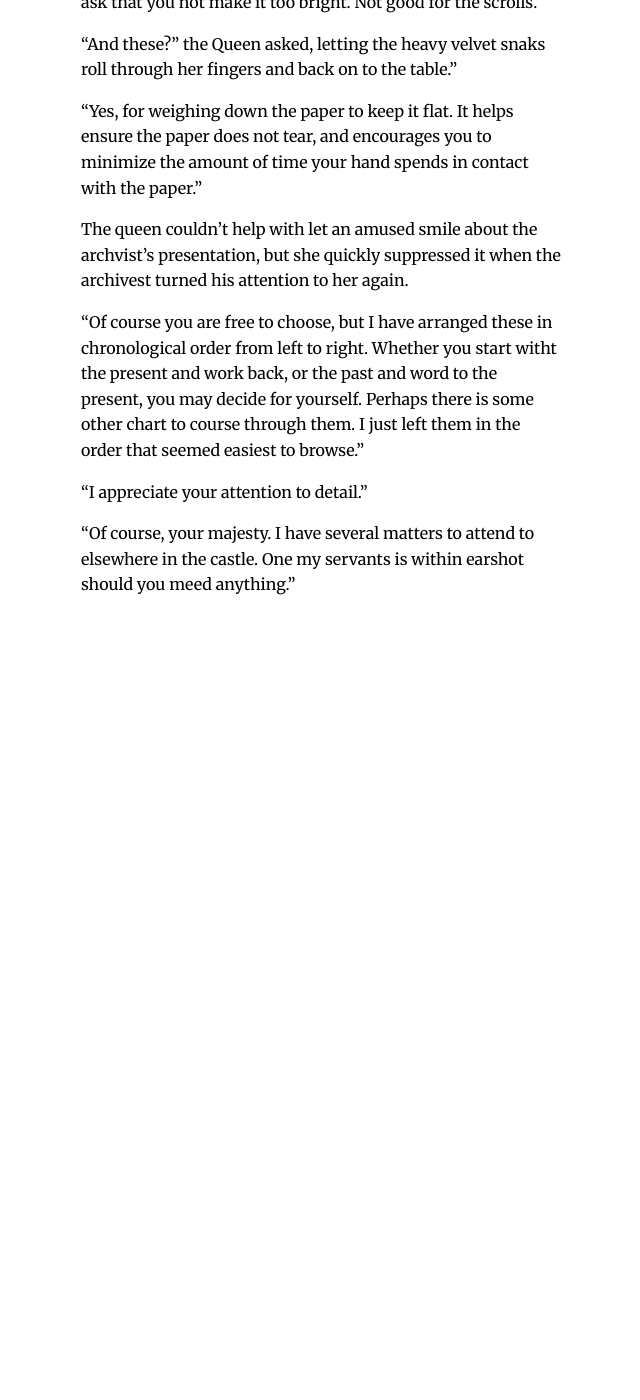
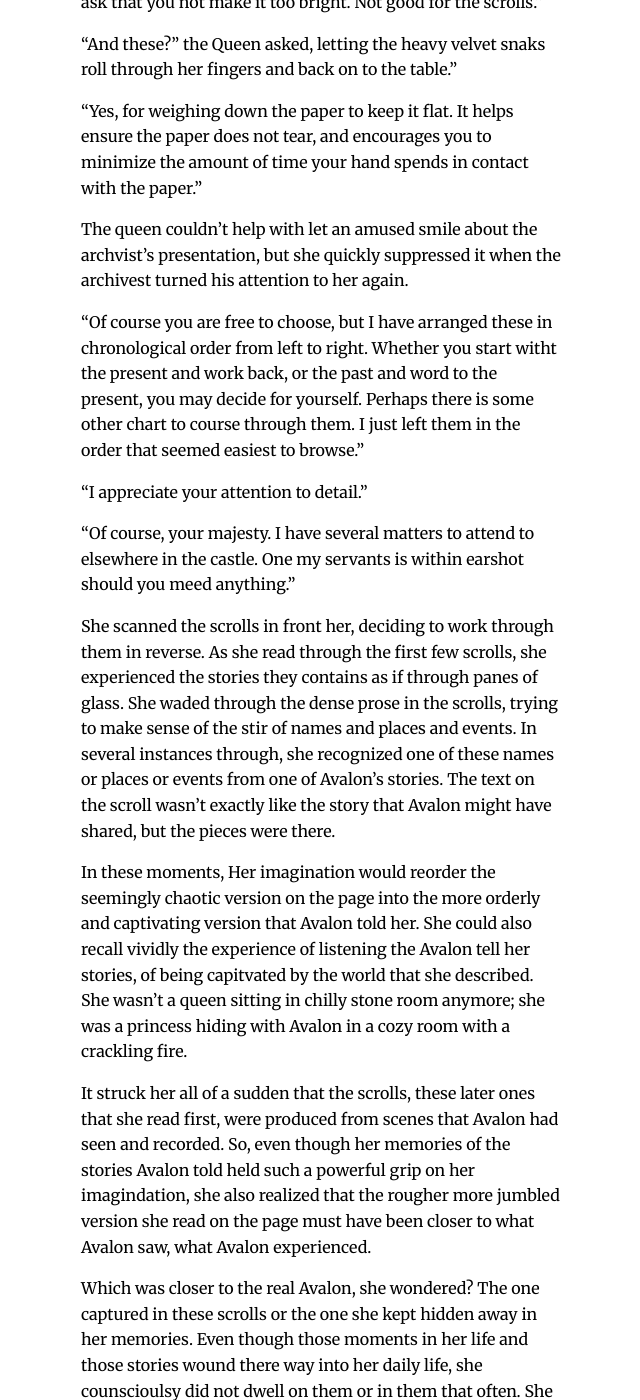
Before and after one commit to brodieaustin/avalon-novel, a Jekyll site: the page built from index.markdown, in a window 1280 px wide and 1400 px high, scrolled down 125045 px. Shown: the whole window, without its empty margins (319-959 px from the left). Built offline with Jekyll 4.4.1, drawn with Linux system fonts in a browser that asks for light colours; our own code applies the rules of GitHub Pages for plain Markdown files; before the commit the page ends 125675 px from its top, so only the background shows below that; some of the changed text lies outside the part shown.

Commit message:
progress for 11/24/2021. 38240 words.

```diff
--- a/index.markdown
+++ b/index.markdown
@@ -2453,3 +2453,13 @@ The queen couldn't help with let an amused smile about the archvist's presentati
 "I appreciate your attention to detail."
 
 "Of course, your majesty. I have several matters to attend to elsewhere in the castle. One my servants is within earshot should you meed anything."
+
+She scanned the scrolls in front her, deciding to work through them in reverse. As she read through the first few scrolls, she experienced the stories they contains as if through panes of glass. She waded through the dense prose in the scrolls, trying to make sense of the stir of names and places and events. In several instances through, she recognized one of these names or places or events from one of Avalon's stories. The text on the scroll wasn't exactly like the story that Avalon might have shared, but the pieces were there.
+
+In these moments, Her imagination would reorder the seemingly chaotic version on the page into the more orderly and captivating version that Avalon told her. She could also recall vividly the experience of listening the Avalon tell her stories, of being capitvated by the world that she described. She wasn't a queen sitting in chilly stone room anymore; she was a princess hiding with Avalon in a cozy room with a crackling fire.
+
+It struck her all of a sudden that the scrolls, these later ones that she read first, were produced from scenes that Avalon had seen and recorded. So, even though her memories of the stories Avalon told held such a powerful grip on her imagindation, she also realized that the rougher more jumbled version she read on the page must have been closer to what Avalon saw, what Avalon experienced.
+
+Which was closer to the real Avalon, she wondered? The one captured in these scrolls or the one she kept hidden away in her memories. Even though those moments in her life and those stories wound there way into her daily life, she counscioulsy did not dwell on them or in them that often. She felt that in some sense the version of Avalon she remembered was her childish, childhood version. Now, perhaps for the first time, she could consider Avalon as an adult, perhaps closer to how Avalon would have experienced things.
+
+She savored these complicated feelings, these layers of looking she saw this moment through, before she her fingers trailed over the older scrolls. Her finger, as if my sensation alone, landed on one of the oldest. These older scrolls were not paper, but parchment. She could feel their course animal texture. Some were more or less cleanly cut. The one she landed had remnants of a wound that must have healed and made an even coarser and rough edge.
```
